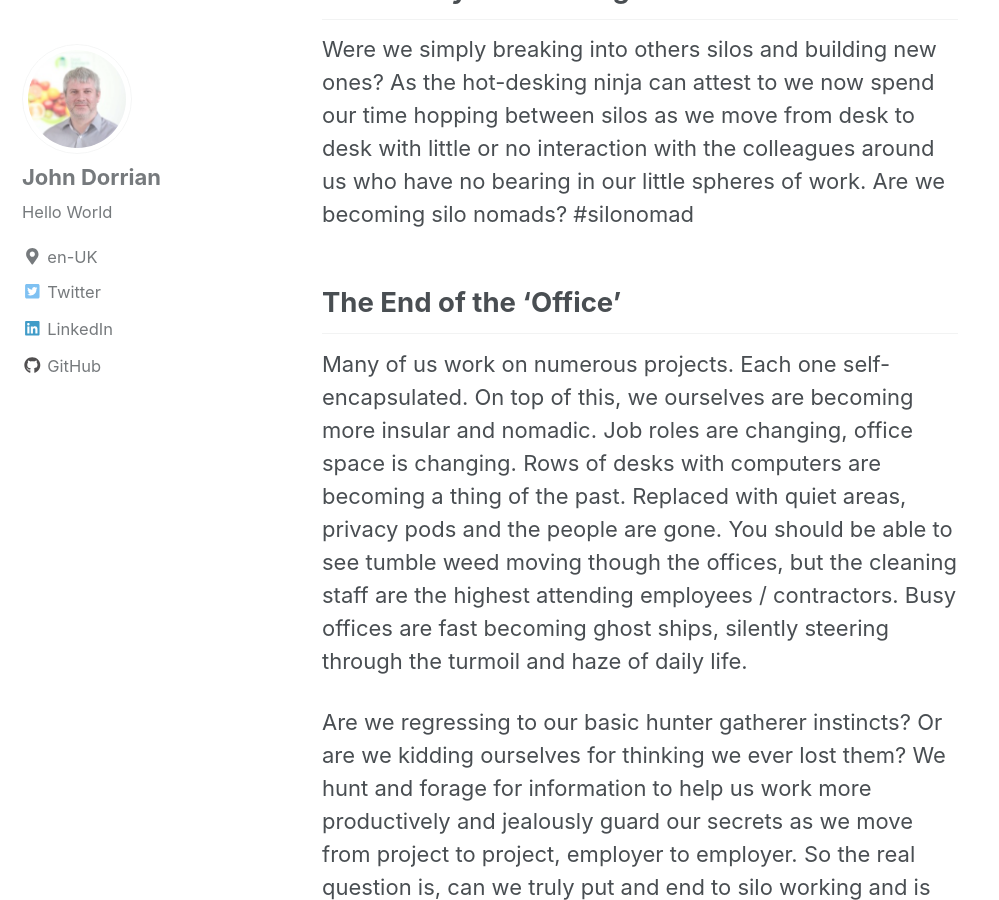
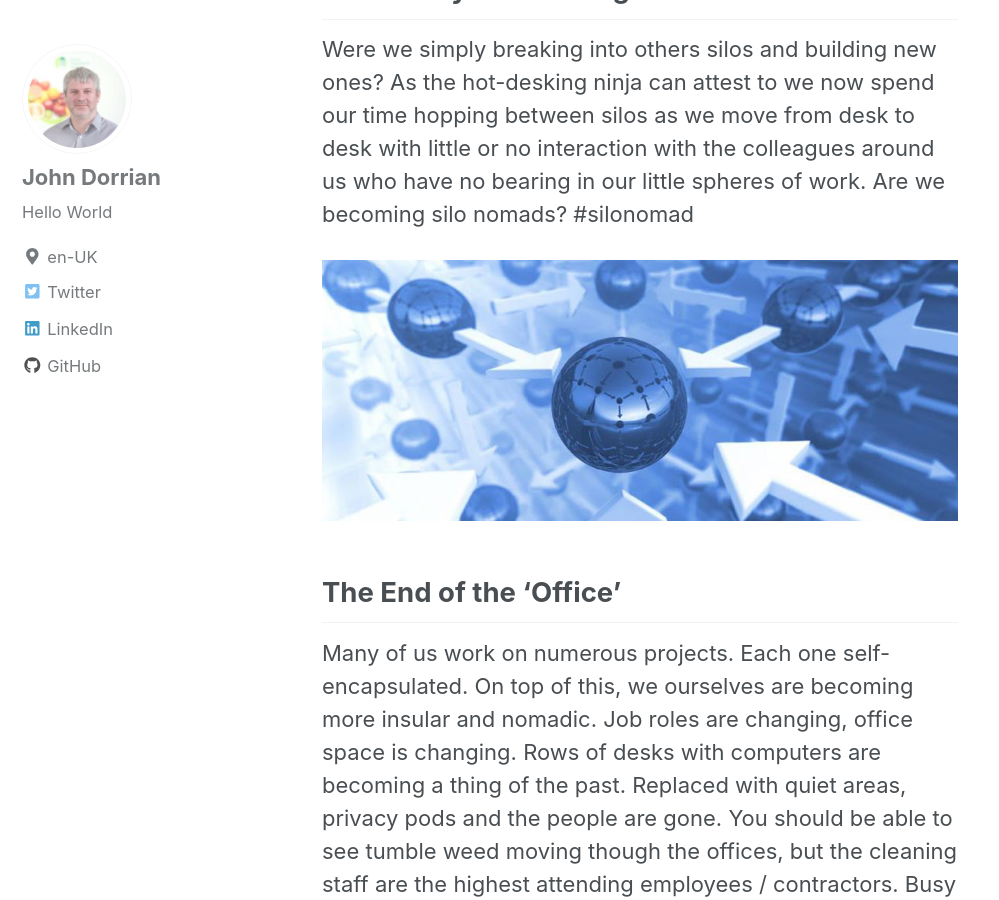
Before and after one commit to JDSFSA/JohnDorrian, a Jekyll site: the page built from _posts/2016-12-20-silo-busting.md, in a window 1280 px wide and 900 px high, scrolled down 1088 px. Shown: the whole window, without its empty margins (0-999 px from the left). Built offline with Jekyll 4.4.1, drawn with Linux system fonts in a browser that asks for light colours; nearby versions of some CDN libraries.

Commit message:
variouos changes

```diff
--- a/_posts/2016-12-20-silo-busting.md
+++ b/_posts/2016-12-20-silo-busting.md
@@ -16,6 +16,7 @@
 
 Were we simply breaking into others silos and building new ones? As the hot-desking ninja can attest to we now spend our time hopping between silos as we move from desk to desk with little or no interaction with the colleagues around us who have no bearing in our little spheres of work. Are we becoming silo nomads? #silonomad
 
+<a href="../images/silobusting/image2.jpg"><img src="../images/silobusting/image2.jpg"></a>
 
 ## The End of the ‘Office’
 
@@ -33,6 +34,7 @@
 
 At an individual level we can all make it easier for others to contribute, and share the knowledge and data we are storing away. Mid-November saw [National Working out Loud Week](https://wolweek.com/) and is something Addeel Khan, Head of Internal Communications and Engagement, championed within the Food Standards Agency. It’s about being open about what we are doing, asking for ideas and inspiration, finding out if similar projects are being carried out and learning from what has been done in the past as we’re moving into the future.
 
+<a href="../images/silobusting/wol.jpg"><img src="../images/silobusting/wol.jpg"></a>
 
 ## Lowering the Walls
 
@@ -40,7 +42,7 @@
 
 <a href="../images/silobusting/nosilos.jpg"><img src="../images/silobusting/nosilos.jpg"></a>
 
-Photo by Paul O'Donoghue creative commons licence
+*Photo by Paul O'Donoghue creative commons licence*
 
 Some of the tools we use are great for collaborating within the team, but how do we draw in more interest and share our experiences with others? How do we learn from what others have done on similar projects?
 
```
Also changed, not shown: images/silobusting/wol.jpg (renamed from images/silobusting/workoutload.jpg).
